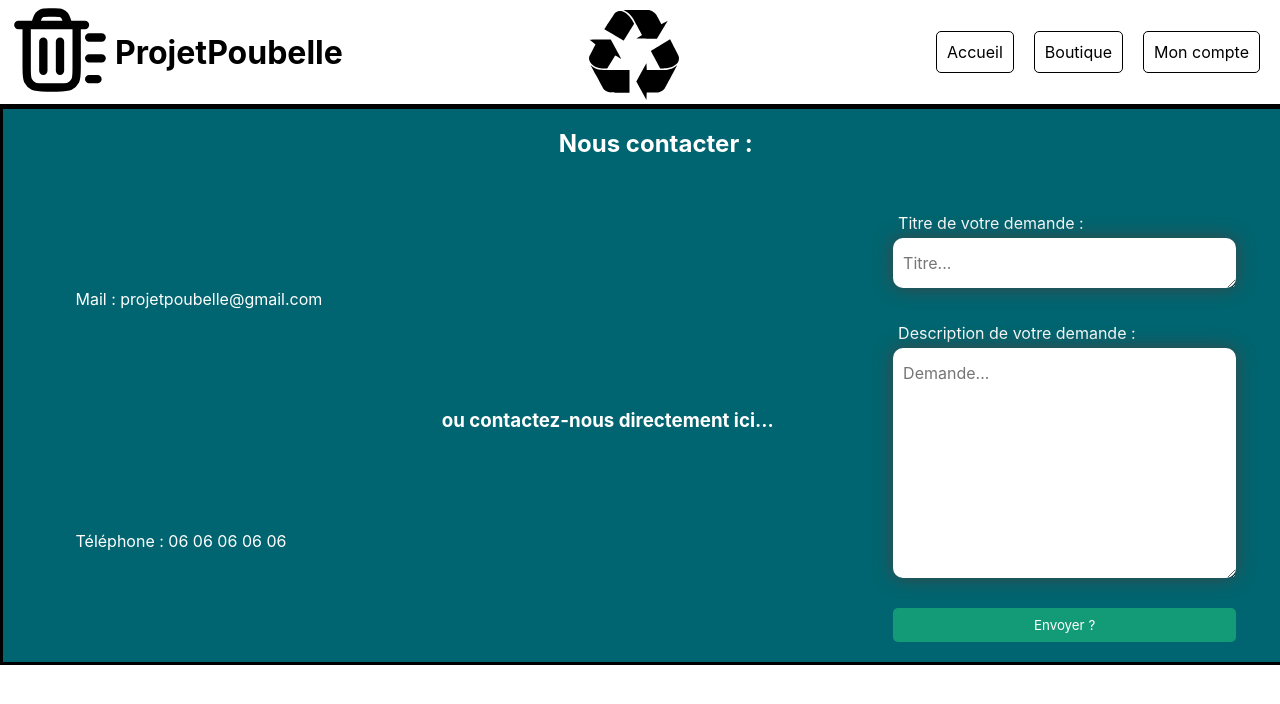
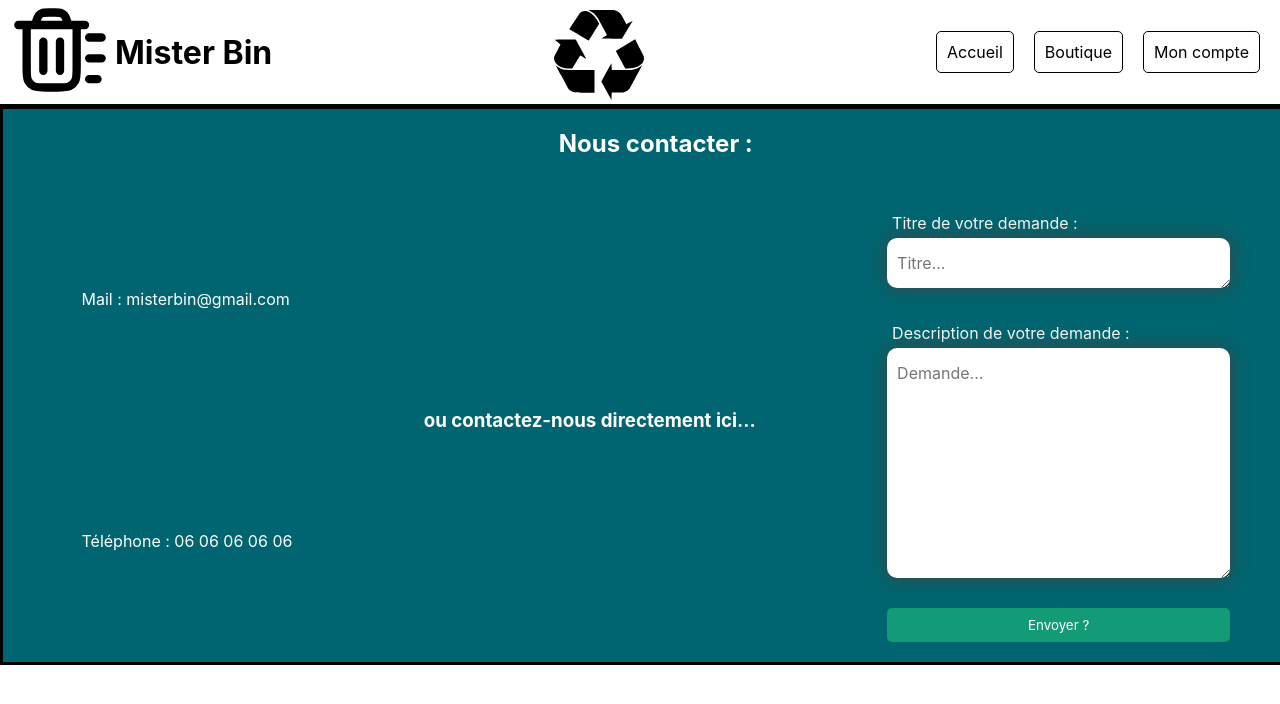
Before and after one commit to Esteban795/PP2I1, a Flask app: template PP2I1/src/frontend/templates/base.html in a window 1280 px wide. Shown: the top 704 px of the page. Run offline with Flask 3, Linux system fonts and the light colour scheme; the template is opened without the code that fills it, so the values that code supplies are empty.

Commit message:
fix(urls) : [+] fixed relative urls to use static files loaders [+] modified enterprise name

```diff
--- a/PP2I1/src/frontend/templates/base.html
+++ b/PP2I1/src/frontend/templates/base.html
@@ -4,7 +4,7 @@
 <head>
     <meta charset="UTF-8">
     <title>{% block title %}{% endblock %} - ProjetPoubelle</title>
-    <link href="../static/css/base.css" rel="stylesheet">
+    <link href="/static/css/base.css" rel="stylesheet">
     {%block stylesheets%}{%endblock%}
     <link rel="preconnect" href="https://fonts.googleapis.com/css2?family=Inter:wght@400;500;600;700&display=swap">
 </head>
@@ -16,20 +16,20 @@
                 <!-- Here you have the name of the project and 4 buttons leading to the other
                 pages : Accueil (here), Mon Compte (which will have all the account related things)
                 and Boutique which lead to the shop to get the magnificient Poubelles™-->
-                <a href="/" id="logo"><img src="../static/images/trash.svg" id="logo" alt = "Logo of the project" width="100" height="100"></a>
+                <a href="/" id="logo"><img src="/static/images/trash.svg" id="logo" alt = "Logo of the project" width="100" height="100"></a>
                 <!-- note : remplacer par le bon logo, si possible en svg-->
-                <h1>ProjetPoubelle</h1>
+                <h1> Mister Bin</h1>
             </div>
-            <a href="#top" id="top_logo"><img src="../static/images/env.svg" id="top_logo" alt = "Logo used to go back at the top of the page" width="90" height="90"></a>
+            <a href="#top" id="top_logo"><img src="/static/images/env.svg" id="top_logo" alt = "Logo used to go back at the top of the page" width="90" height="90"></a>
         <!-- note : ajouter des mots clés en "strong" pour le référencement-->
             <div class="header-right">
                 <a class="active" href="/">Accueil</a>
                 <a href="/shop/">Boutique</a>
-                <a href="/userpage/">Mon compte</a>
+                <a href="/profile/">Mon compte</a>
 
             </div>
         </div>
-        <div class = "header-line"></div>
+        <div class="header-line"></div>
     </div>
     <div class="content">
         {%block content%}{%endblock%}
@@ -37,12 +37,12 @@
     <div class="footer">
         <div class="contact">
             <div>
-                <h2 id ="contact_title">Nous contacter :</h2>
+                <h2 id="contact_title">Nous contacter :</h2>
             </div>
             <div class="flex-row column-container flex-space-around">
                 <div class="flex-column flex-space-around">
                     <div>
-                        Mail : projetpoubelle@gmail.com
+                        Mail : misterbin@gmail.com
                     </div>
                     <div>
                         Téléphone : 06 06 06 06 06
```
